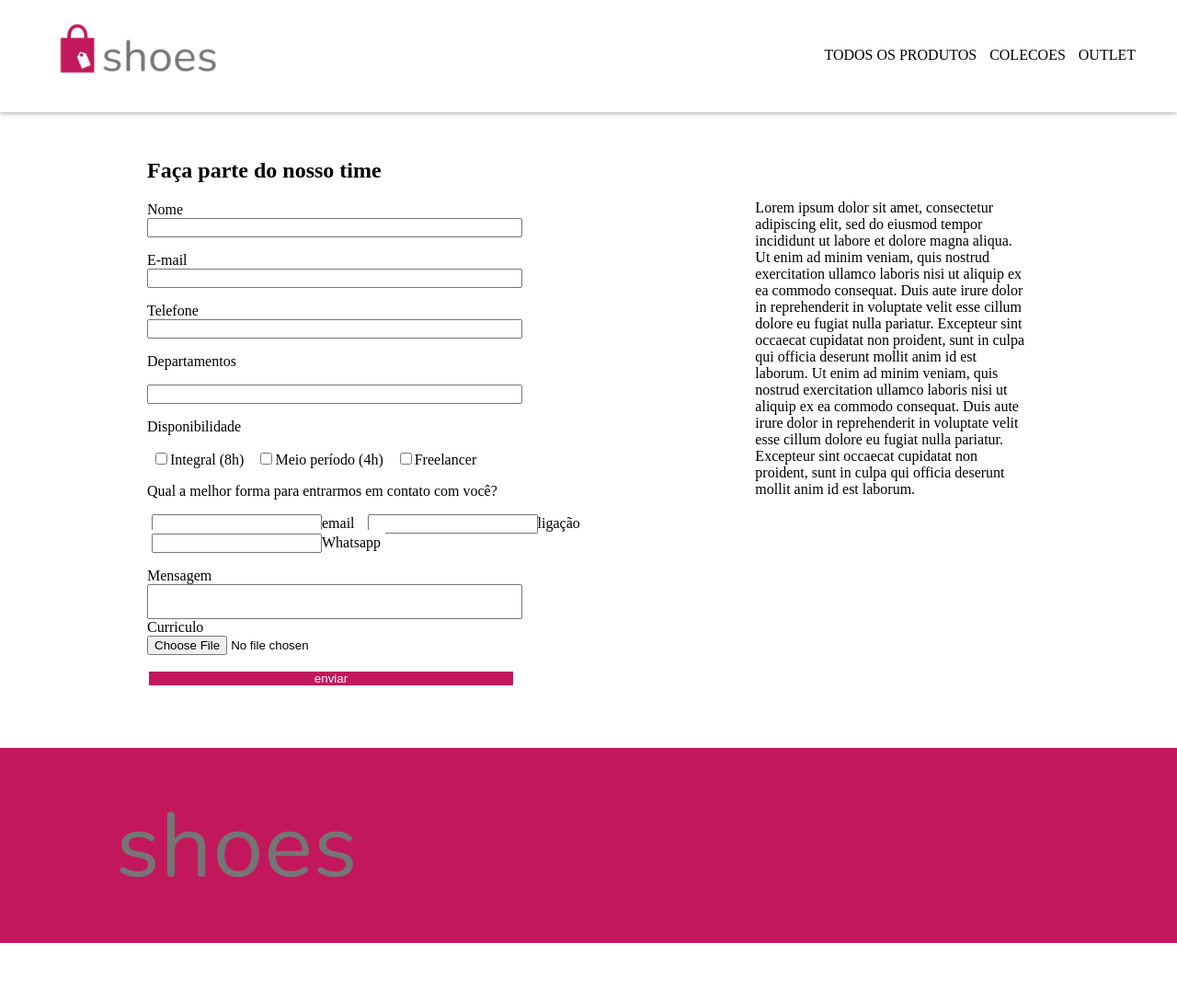
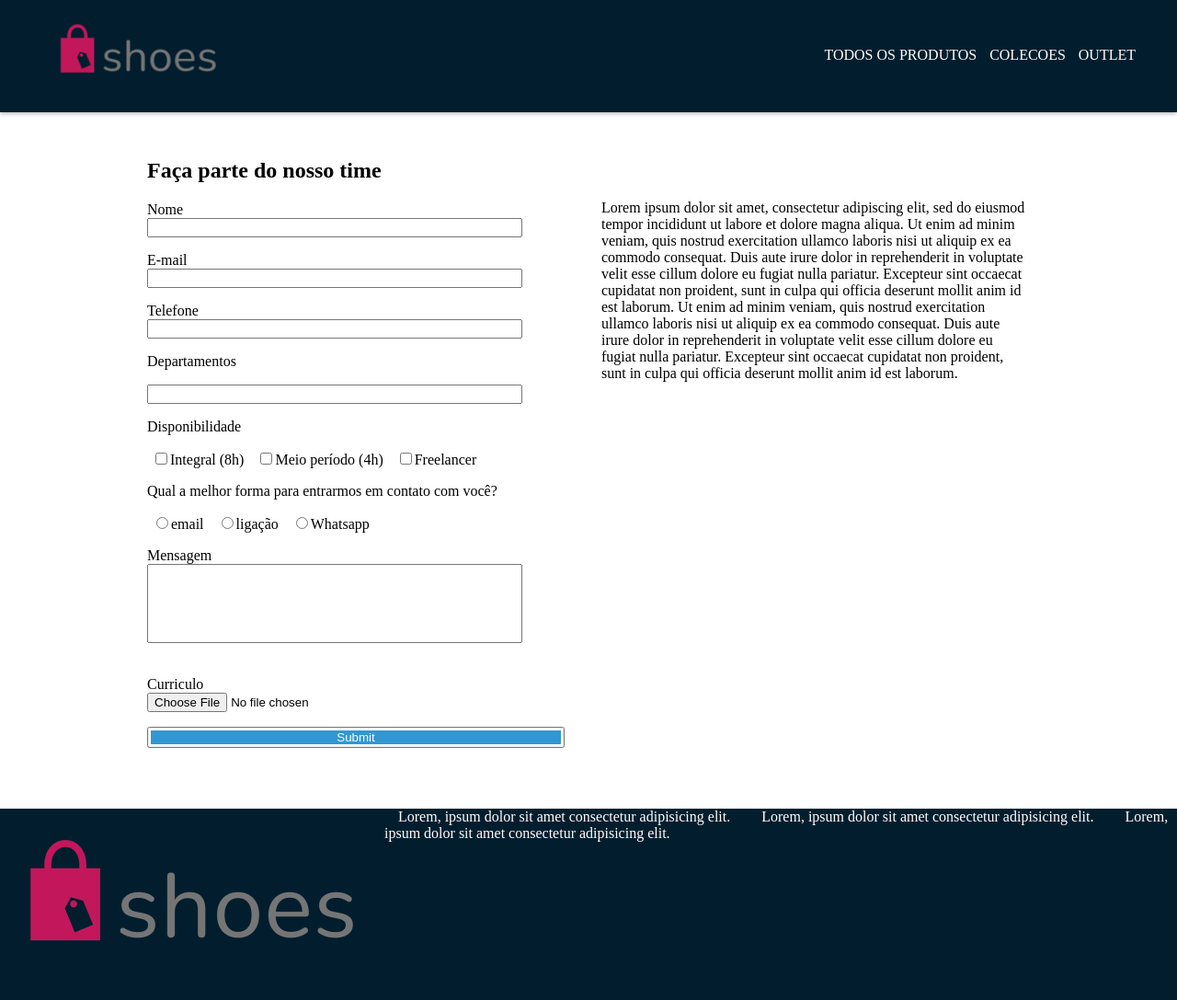
Before and after one commit to rvrsouza007/pagina-moda, a plain HTML site: page index.html in a window 1280 px wide. Shown: the whole page at 92% size. Before the commit the page ends 1025 px from the top, so only its background shows below. Drawn offline with Linux system fonts and the light colour scheme.

Commit message:
acho q ta pronto

```diff
--- a/index.html
+++ b/index.html
@@ -14,9 +14,9 @@
             <img src="./img/logo.png" alt="">
             <div>
                 <ul>
-                <li>TODOS OS PRODUTOS</li>
-                <li>COLECOES</li>
-                <li>OUTLET</li>
+                    <li>TODOS OS PRODUTOS</li>
+                    <li>COLECOES</li>
+                    <li>OUTLET</li>
                 </ul>
             </div>
         </div>
@@ -26,7 +26,7 @@
             <h1>Faça parte do nosso time</h1>
             <div class="nome">
                 <p>Nome</p>
-                <input type="">
+                <input type="text">
             </div>
             <div class="email">
                 <p>E-mail</p>
@@ -51,9 +51,9 @@
             <div>
                 <p>Qual a melhor forma para entrarmos em contato com você?</p>
                 <ul>
-                    <li><input type="email">email</li>
-                    <li><input type="tel" name="" id="">ligação</li>
-                    <li><input type="tel" name="" id="">Whatsapp</li>
+                    <li><input type="radio">email</li>
+                    <li><input type="radio" name="" id="">ligação</li>
+                    <li><input type="radio" name="" id="">Whatsapp</li>
                 </ul>
             </div>
             <div class="mensagem">
@@ -65,7 +65,9 @@
                 <input type="file" name="" id="">
             </div>
             <div class="enviar">
-                <input type="submit" value="enviar">
+
+                <button><input type="submit"></button>
+
             </div>
         </nav>
         <aside>
@@ -76,6 +78,12 @@
     <footer>
         <img src="./img/logo.png" alt="logo2">
 
+        <div>
+            <p>Lorem, ipsum dolor sit amet consectetur adipisicing elit.</p>
+            <p>Lorem, ipsum dolor sit amet consectetur adipisicing elit.</p>
+            <p>Lorem, ipsum dolor sit amet consectetur adipisicing elit.</p>
+
+        </div>
     </footer>
 
 </body>
--- a/style.css
+++ b/style.css
@@ -3,12 +3,10 @@ body {
     padding: 0;
 }
 header {
-    background-color: #ffffff;
+    background-color: rgb(2, 30, 46);
     width: 100%;
     height: 122px;
     box-shadow: 0 .125rem .25rem #9F9F9FA6;
-}footer{
-    background-color: rgba(194, 24, 91, 1);
 }
 div > img {
     height: 100px;
@@ -16,10 +14,14 @@ div > img {
     padding: 10px;
 }
 header > div {
-    background-color:#ffffff ;
+    background-color:rgb(2, 30, 46) ;
+}
+.container ul > li {
+    color: white;
+    display: inline;
+    padding: 5px
 }
 ul > li {
-    background-color: #ffffff;
     display: inline;
     padding: 5px;
 }
@@ -77,24 +79,44 @@ aside {
     margin-bottom: 0;
 }
 .mensagem > input {
-    height: 80%;
+    height: 80px;
 }
 .mensagem > p {
     margin-bottom: 0px;
 }
 .curriculo > p {
     margin-bottom: 0px;
+    margin-top: 25px;
+}
+.curriculo {
+    margin-top: 100px;
 }
 .enviar {
     margin-top: 16px;
     margin-bottom: 16px;
 }
-.enviar > input {
-    background-color: rgba(194, 24, 91, 1);
+.enviar button {
+    padding: 0%;
+}
+.enviar button > input {
+    background-color: rgb(49, 151, 211);
     color: white;
     border:rgb(255, 255, 255) solid 2px;
     padding: 0px;
+    width: 450px;
 }
 h1 {
     margin-top: 0px;
 }
+footer {
+    background-color: rgb(2, 30, 46);
+    grid-template-areas: "div p";
+    margin:auto;
+    display: grid;
+}
+footer > div > p {
+    color: #ffffff;
+    display: inline;
+    padding: 5px;
+    margin: 10px;
+}
```
